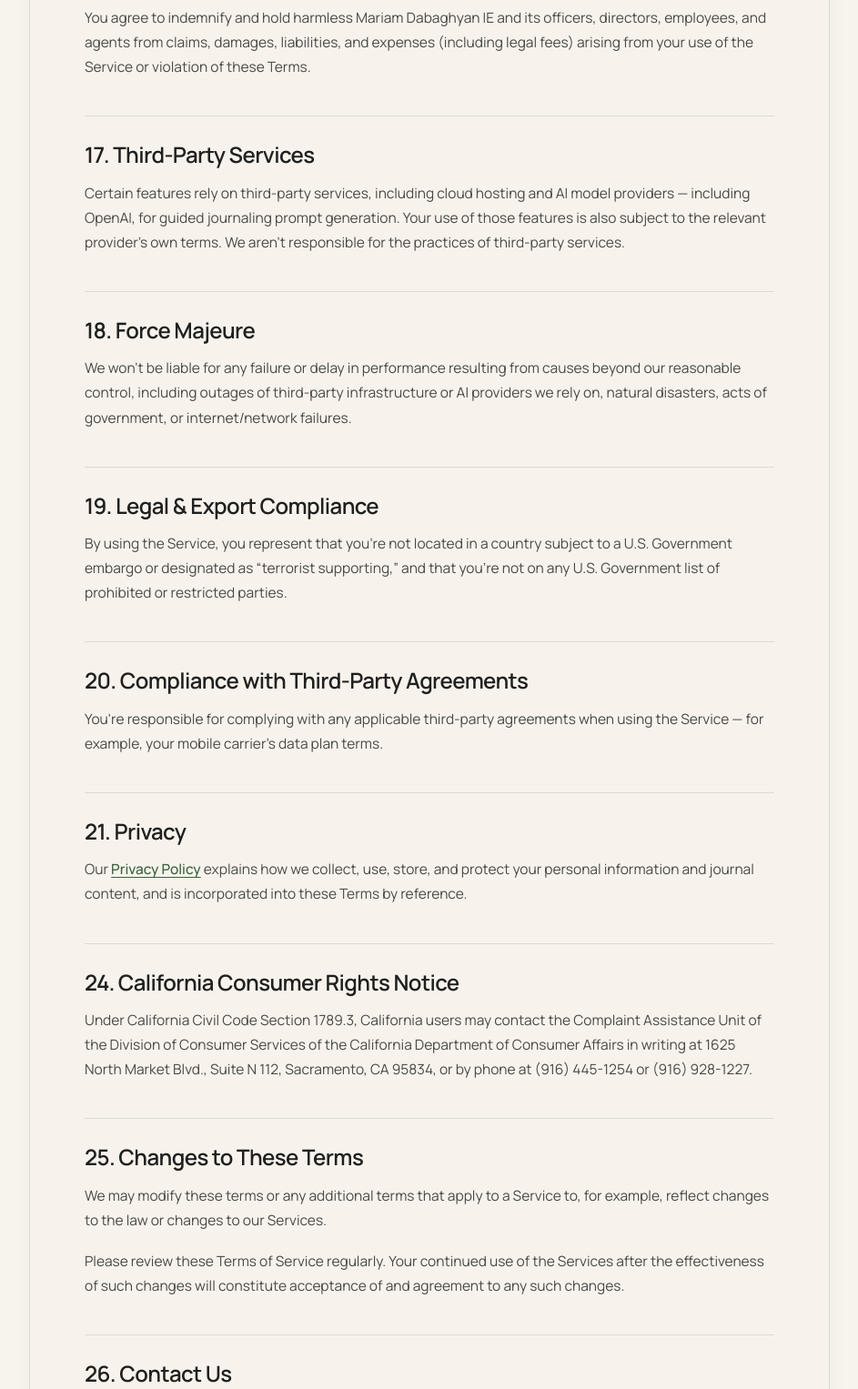
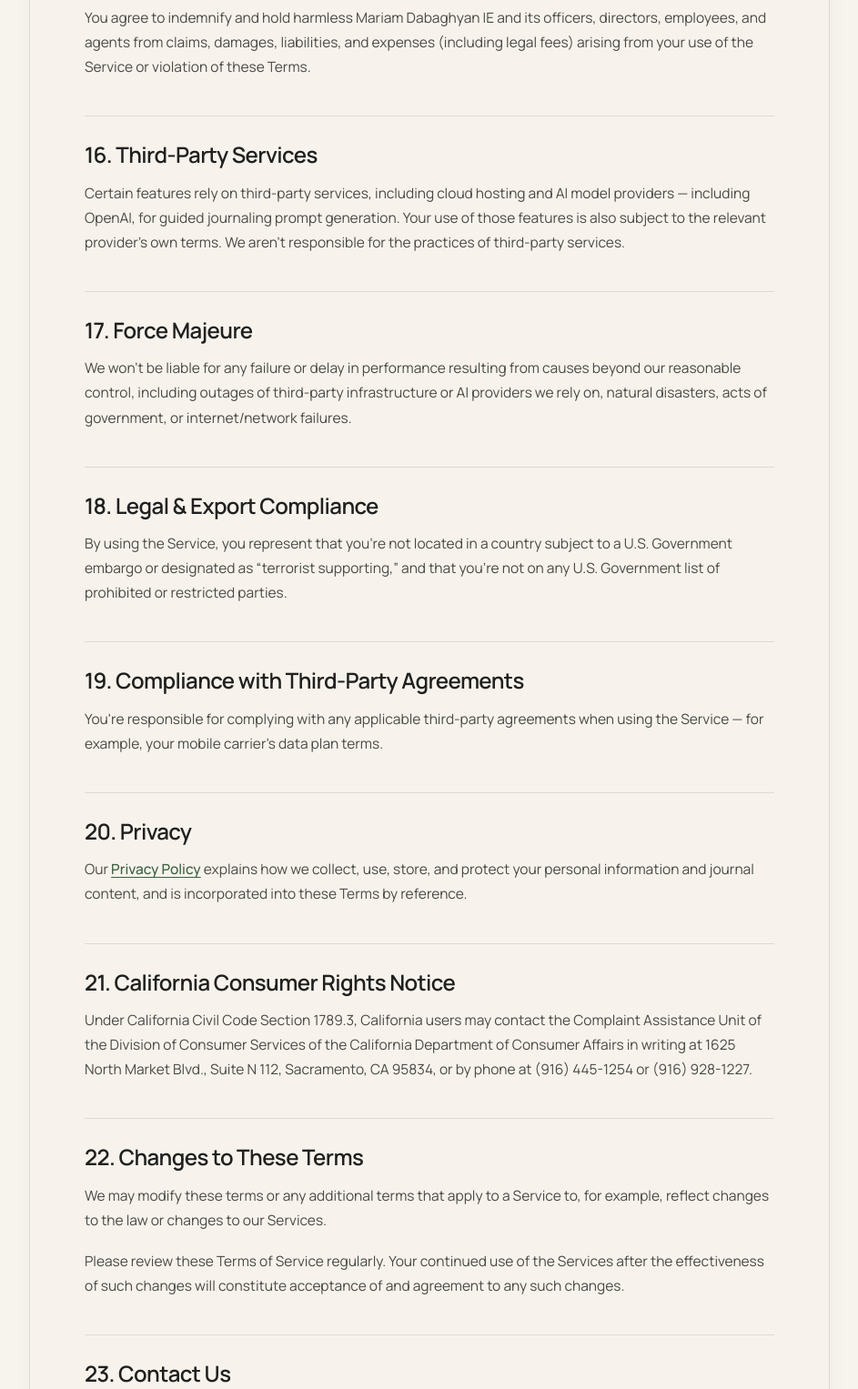
Before and after one commit to Yutova/website, a website: page terms-of-use/index.html in a window 1280 px wide. Shown: the part 4760-6287 px from the top of the page at 91% size, without its empty margins (168-1111 px from the left). Drawn offline with Linux system fonts and the light colour scheme.

Commit message:
fix the Terms of Use page items sequence

```diff
--- a/terms-of-use/index.html
+++ b/terms-of-use/index.html
@@ -194,37 +194,37 @@
         You agree to indemnify and hold harmless Mariam Dabaghyan IE and its officers, directors, employees, and agents from claims, damages, liabilities, and expenses (including legal fees) arising from your use of the Service or violation of these Terms.
       </p>
 
-      <h2>17. Third-Party Services</h2>
+      <h2>16. Third-Party Services</h2>
       <p>
         Certain features rely on third-party services, including cloud hosting and AI model providers &mdash; including OpenAI, for guided journaling prompt generation. Your use of those features is also subject to the relevant provider's own terms. We aren't responsible for the practices of third-party services.
       </p>
 
-      <h2>18. Force Majeure</h2>
+      <h2>17. Force Majeure</h2>
       <p>
         We won't be liable for any failure or delay in performance resulting from causes beyond our reasonable control, including outages of third-party infrastructure or AI providers we rely on, natural disasters, acts of government, or internet/network failures.
       </p>
 
-      <h2>19. Legal &amp; Export Compliance</h2>
+      <h2>18. Legal &amp; Export Compliance</h2>
       <p>
         By using the Service, you represent that you're not located in a country subject to a U.S. Government embargo or designated as &ldquo;terrorist supporting,&rdquo; and that you're not on any U.S. Government list of prohibited or restricted parties.
       </p>
 
-      <h2>20. Compliance with Third-Party Agreements</h2>
+      <h2>19. Compliance with Third-Party Agreements</h2>
       <p>
         You're responsible for complying with any applicable third-party agreements when using the Service &mdash; for example, your mobile carrier's data plan terms.
       </p>
 
-      <h2>21. Privacy</h2>
+      <h2>20. Privacy</h2>
       <p>
         Our <a href="../privacy-policy/">Privacy Policy</a> explains how we collect, use, store, and protect your personal information and journal content, and is incorporated into these Terms by reference.
       </p>
 
-      <h2>24. California Consumer Rights Notice</h2>
+      <h2>21. California Consumer Rights Notice</h2>
       <p>
         Under California Civil Code Section 1789.3, California users may contact the Complaint Assistance Unit of the Division of Consumer Services of the California Department of Consumer Affairs in writing at 1625 North Market Blvd., Suite N 112, Sacramento, CA 95834, or by phone at (916) 445-1254 or (916) 928-1227.
       </p>
 
-      <h2>25. Changes to These Terms</h2>
+      <h2>22. Changes to These Terms</h2>
       <p>
         We may modify these terms or any additional terms that apply to a Service to, for example, reflect changes to the law or changes to our Services.
       </p>
@@ -232,7 +232,7 @@
         Please review these Terms of Service regularly. Your continued use of the Services after the effectiveness of such changes will constitute acceptance of and agreement to any such changes.
       </p>
 
-      <h2>26. Contact Us</h2>
+      <h2>23. Contact Us</h2>
       <p>
         Mariam Dabaghyan IE, Email: <a href="mailto:help@yutova.com">help@yutova.com</a>
       </p>
```
Also changed, not shown: assets/home.png (deleted), assets/insights.png (deleted), assets/journal.png (deleted), assets/library-books.png (deleted), assets/library-exercises.png (deleted), assets/library-podcasts.png (deleted).
